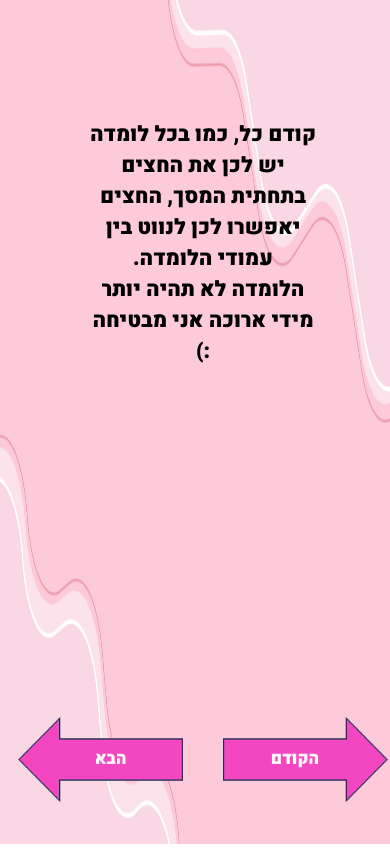
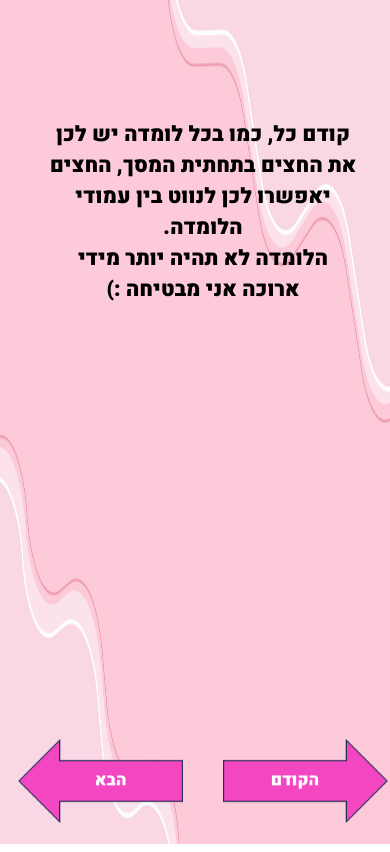
Before and after one commit to pele500/Mpl, a plain HTML site: page index.html in a window 390 px wide. Both pictures are taken after a click on the button "מוכנות להתחיל?". Drawn offline with Linux system fonts and the light colour scheme.

Commit message:
Add files via upload

```diff
--- a/main.css
+++ b/main.css
@@ -139,9 +139,9 @@ body {
 @media only screen and (max-width: 600px) {
     .allText {
         font-size: 2.5vh;
-        width: 60vw;
+        width: 80vw;
         position: absolute;
-        right: 20vw;
+        right: 10vw;
         top: 25vw;
     }
 
@@ -154,7 +154,7 @@ body {
     .arrows {
         height: 10vh;
         position: absolute;
-        bottom: 5vh;
+        bottom: 2.5vh;
         visibility: hidden;
     }
     #workText {
```
